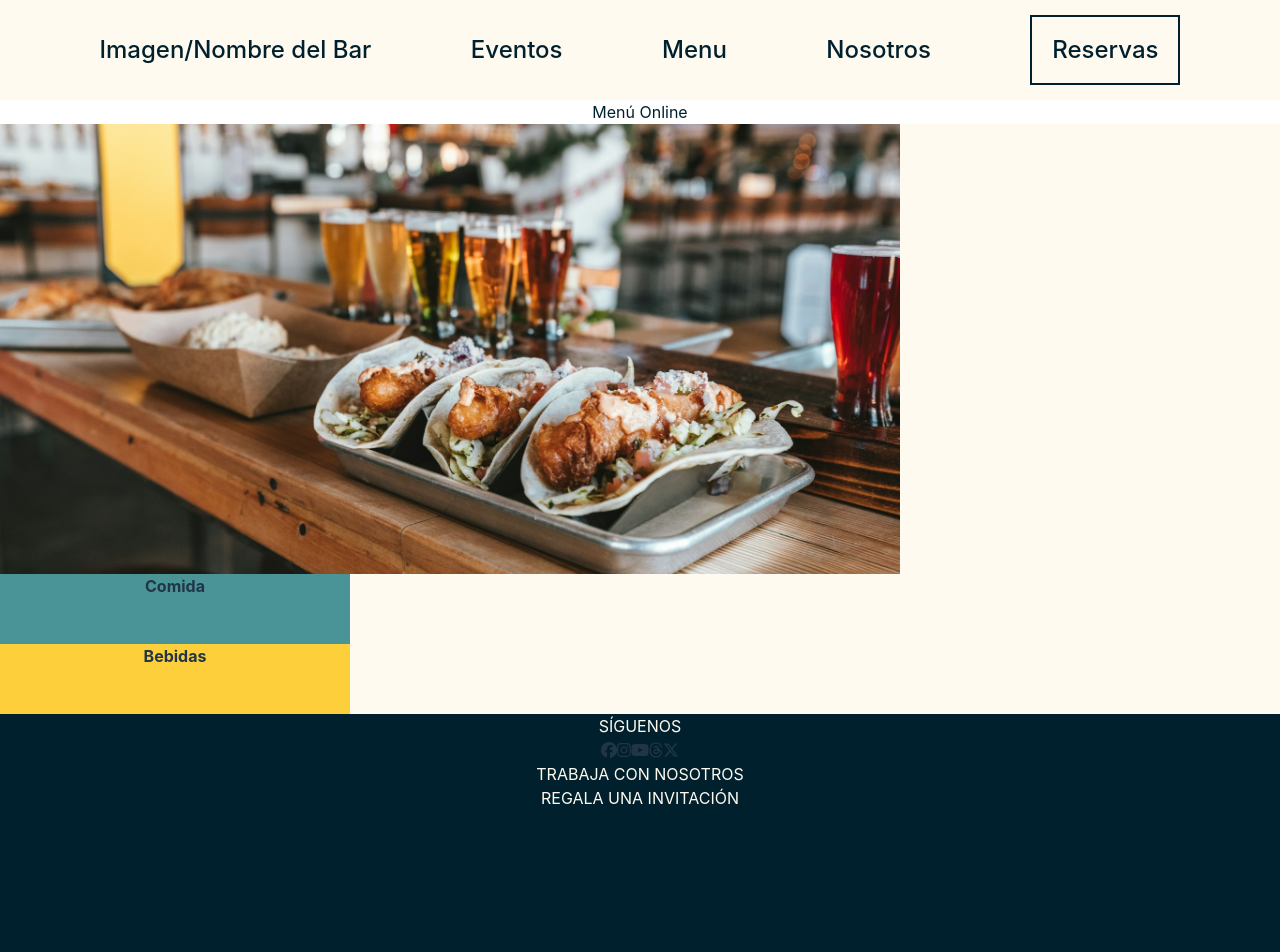
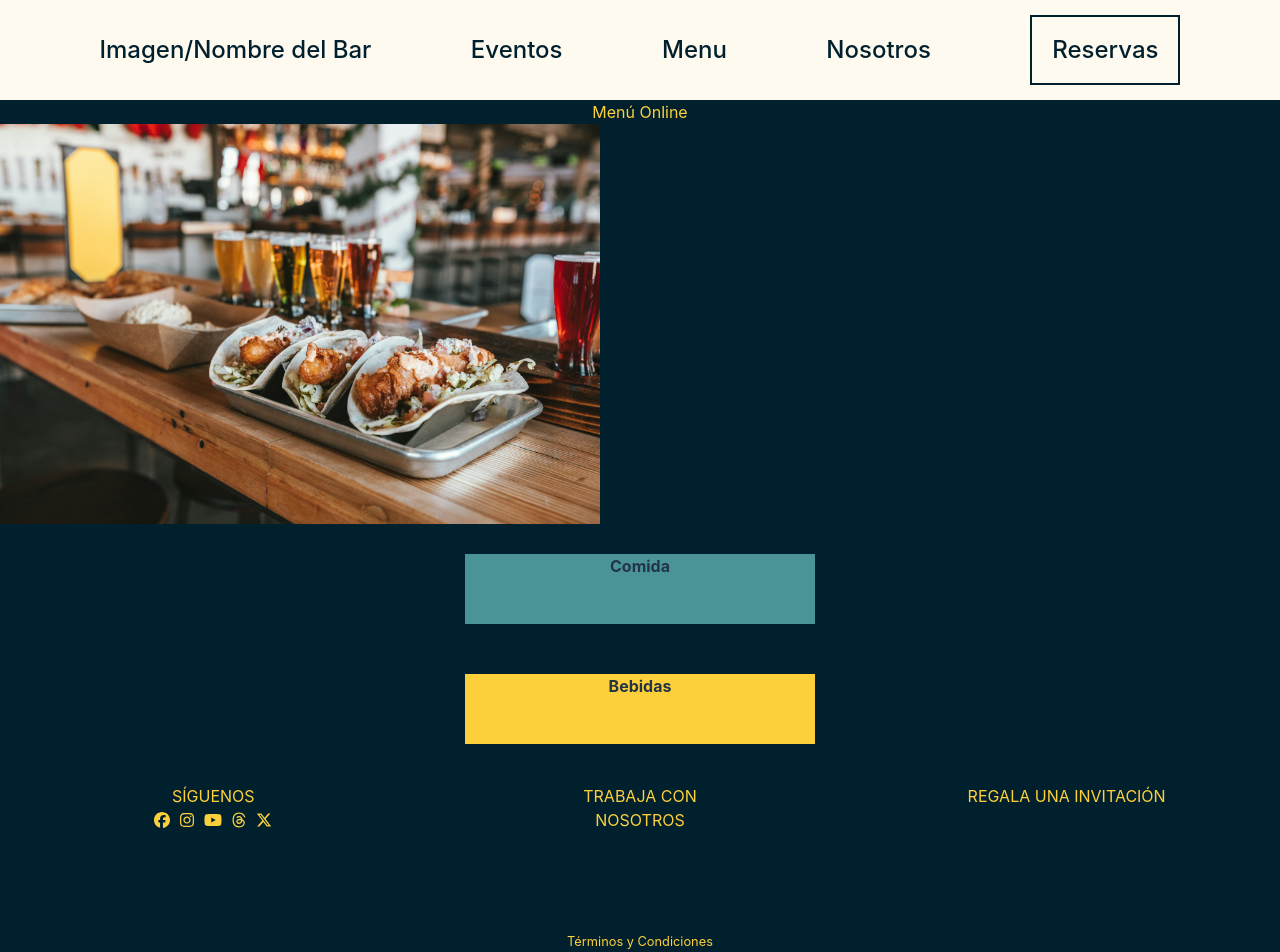
Before and after one commit to saramburo/FrontEnd-Group-9, a React (Vite) app: page /menu in a window 1280 px wide. Shown: the top 952 px of the page. Built offline with nearby package versions, Linux system fonts and the light colour scheme.

Commit message:
css, js e imagenes

```diff
--- a/src/App.css
+++ b/src/App.css
@@ -7,15 +7,10 @@
   box-sizing: border-box;
   --dark-green: #00202e;
   --cream: #fffaf0;
+  --yellow: #fdd03b;
 }
-
-@keyframes logo-spin {
-  from {
-    transform: rotate(0deg);
-  }
-  to {
-    transform: rotate(360deg);
-  }
+main {
+  background-color: var(--dark-green);
 }
 
 @media (prefers-reduced-motion: no-preference) {
@@ -24,6 +19,7 @@
   }
 }
 
+/*Navigation Bar*/
 .ul-navbar {
   display: flex;
   flex-direction: row;
@@ -67,30 +63,64 @@
   color: var(--dark-green);
   font-size: 1.8rem;
 }
+
+/*footer*/
+footer {
+  height: 300px;
+  width: 100vw;
+  background-color: var(--dark-green);
+  position: static;
+}
+
+.footer-text {
+  color: var(--yellow);
+  font-size: 1rem;
+  text-align: center;
+  width: 200px;
+}
+.icon-footer {
+  color: var(--yellow);
+  padding: 0 5px;
+}
+
+.footer-content {
+  display: flex;
+  flex-direction: row;
+  justify-content: space-around;
+  margin: 0 auto;
+  padding-top: 40px;
+}
+.footer-subcontent {
+  padding: 0 100px;
+}
+.footer-subcontent-min {
+  margin: 100px;
+}
+.footer-text-min {
+  color: var(--yellow);
+  font-size: 0.8rem;
+}
+
+/*home*/
 .banner-image {
   width: 100vw;
   height: 100vh;
   position: relative;
 }
-
-main {
-  height: auto;
-}
-footer {
-  height: 450px;
-  width: 100vw;
-  background-color: var(--dark-green);
-  position: static;
-}
 .home-menu {
+  padding-top: 60px;
   height: 950px;
   width: 100vw;
   background-color: var(--cream);
 }
 .home-eventos {
-  height: 950px;
   width: 100vw;
   background-color: var(--dark-green);
+}
+.text-homepage {
+  color: var(--yellow);
+  padding: 60px;
+  margin: 0;
 }
 
 p {
@@ -136,6 +166,8 @@ p {
   align-items: center;
   align-content: center;
 }
+
+/*Nosotros-About*/
 .title-container {
   position: static;
 }
@@ -189,27 +221,24 @@ p {
   grid-row-end: 4;
 }
 
+/*Reservas y menu*/
 .reserva-container-section-1 {
   display: flex;
   flex-direction: row;
   background-color: var(--dark-green);
-}
-
-.reserva-container-section-2 {
-  display: flex;
-  flex-direction: column;
-  background-color: var(--cream);
-}
-
-.reserva-image {
-  width: 300px;
-  height: 450px;
-  object-fit: cover;
+  justify-content: center;
+  column-gap: 100px;
+  padding: 20px;
 }
 
 .reserva-image-2 {
-  width: 900px;
-  height: 450px;
+  width: 600px;
+  height: 400px;
+  object-fit: cover;
+}
+.reserva-image {
+  width: 600px;
+  height: 400px;
   object-fit: cover;
 }
 
@@ -225,7 +254,24 @@ p {
   width: 350px;
   height: 70px;
 }
-
+.reserva-evento-section {
+  padding-top: 30px;
+  display: flex;
+  flex-direction: column;
+  align-self: center;
+  align-items: center;
+  row-gap: 50px;
+}
+.reserva-boton {
+  text-align: center;
+  display: flex;
+  justify-content: center;
+  align-items: center;
+  font-size: 1.5rem;
+  color: var(--dark-green);
+  padding: 15px;
+}
+/*reserva evento */
 p {
   color: var(--dark-green);
 }
@@ -240,20 +286,31 @@ p {
 .eventos-reservables {
   border: 1px solid black;
   padding: 20px 100px;
+  background-color: var(--cream);
 }
 
 .bloque-reserva {
   border: 1px solid black;
   padding: 20px 100px;
 }
-
+h3.title-reservas {
+  color: var(--yellow);
+}
 .reservacion {
   border: 1px solid black;
   padding: 20px 100px;
+  background-color: var(--dark-green);
+}
+li.reserva-realizada {
+  color: var(--yellow);
+}
+p.reserva-realizada {
+  color: var(--yellow);
 }
 .reservas-realizadas-container {
   border: 1px solid black;
   padding: 20px 100px;
+  color: var(--yellow);
 }
 ul {
   list-style: none;
@@ -269,7 +326,7 @@ ul {
   font-size: 1.3rem;
 }
 h2 {
-  color: var(--dark-green);
+  color: var(--yellow);
   font-size: 2.5rem;
 }
 h3 {
@@ -277,8 +334,48 @@ h3 {
   font-size: 2rem;
   text-align: center;
 }
-.footer-text {
-  color: var(--cream);
-  font-size: 1rem;
-  text-align: center;
+/*reserva  día*/
+form {
+  display: flex;
+  flex-direction: column;
+  width: 250px;
+  justify-content: center;
+  margin: 0 auto;
+  padding-top: 10px;
+  row-gap: 10px;
 }
+/*eventos*/
+.event-grid-container {
+  width: 55%;
+  margin: 0 auto;
+}
+.event-image-grid {
+  display: grid;
+  grid-template-columns: repeat(2, 1fr);
+  grid-template-rows: repeat(2, 1fr);
+  row-gap: 25px;
+  margin: 0 auto;
+}
+
+.event-image-grid-1 {
+  width: 400px;
+  height: 500px;
+  object-fit: cover;
+}
+.event-image-grid-1:hover {
+  width: 400px;
+  height: 500px;
+  object-fit: cover;
+  animation-name: imagen-evento;
+  animation-duration: 1s;
+}
+
+@keyframes imagen-evento {
+  from {
+    width: 400px;
+    height: 500px;
+  }
+  to {
+    transform: translate(-10px, -10px);
+  }
+}
--- a/src/components/Footer.jsx
+++ b/src/components/Footer.jsx
@@ -15,11 +15,11 @@ function Footer() {
           <div className="footer-subcontent">
             <h3 className="footer-text">SÍGUENOS</h3>
             <div className="footer-icon">
-              <FontAwesomeIcon icon={faFacebook} />
-              <FontAwesomeIcon icon={faInstagram} />
-              <FontAwesomeIcon icon={faYoutube} />
-              <FontAwesomeIcon icon={faThreads} />
-              <FontAwesomeIcon icon={faXTwitter} />
+              <FontAwesomeIcon icon={faFacebook} className="icon-footer" />
+              <FontAwesomeIcon icon={faInstagram} className="icon-footer" />
+              <FontAwesomeIcon icon={faYoutube} className="icon-footer" />
+              <FontAwesomeIcon icon={faThreads} className="icon-footer" />
+              <FontAwesomeIcon icon={faXTwitter} className="icon-footer" />
             </div>
           </div>
           <div className="footer-subcontent">
@@ -28,9 +28,9 @@ function Footer() {
           <div className="footer-subcontent">
             <h3 className="footer-text">REGALA UNA INVITACIÓN</h3>
           </div>
-          <div className="footer-subcontent-min">
-            <h3 className="footer-text-min">Términos y Condiciones</h3>
-          </div>
+        </div>
+        <div className="footer-subcontent-min">
+          <h3 className="footer-text-min">Términos y Condiciones</h3>
         </div>
       </footer>
     </>
--- a/src/pages/Dia.jsx
+++ b/src/pages/Dia.jsx
@@ -10,7 +10,9 @@ function Dia() {
   const handleClick = (event) => {
     if (date !== "" && personas > 0 && (correo !== null || correo !== "")) {
       alert(
-        `Solicitud Enviada, espera tu confirmación en: ${correo} y ${personas} personas`
+        `Solicitud Enviada, espera tu confirmación ${correo}, para ${personas} personas, el día ${date.getDate()}/${
+          date.getMonth() + 1
+        }/${date.getFullYear()}`
       );
     } else {
       alert("falta info");
@@ -30,6 +32,7 @@ function Dia() {
     <>
       <p>Selecciona Día de la Reserva</p>
       <form>
+        <label>Selecciona la Fecha:</label>
         <DatePicker selected={date} onChange={(date) => setDate(date)} />
         <label>Cantidad de Personas</label>
         <input
--- a/src/pages/Evento.jsx
+++ b/src/pages/Evento.jsx
@@ -71,7 +71,7 @@ function Evento() {
           </ul>
         </div>
         <div className="reservacion">
-          <h3>Mis Reservas</h3>
+          <h3 className="title-reservas">Mis Reservas</h3>
           <ul>
             {reservas.map((reserva) => {
               return (
--- a/src/pages/Eventos.jsx
+++ b/src/pages/Eventos.jsx
@@ -11,18 +11,18 @@ function Eventos() {
       <div className="title-container">
         <h2 className="title-text">Eventos</h2>
       </div>
-      <div className="grid-container">
-        <div className="about-image-grid">
+      <div className="event-grid-container">
+        <div className="event-image-grid">
           <div className="event-image-grid-1">
             <img src={img1} class="gallery__img" />
           </div>
-          <div className="event-image-grid-2">
+          <div className="event-image-grid-1">
             <img src={img2} class="gallery__img" />
           </div>
-          <div className="event-image-grid-3">
+          <div className="event-image-grid-1">
             <img src={img3} class="gallery__img" />
           </div>
-          <div className="event-image-grid-4">
+          <div className="event-image-grid-1">
             <img src={img4} className="gallery__img" />
           </div>
         </div>
--- a/src/pages/Menu.jsx
+++ b/src/pages/Menu.jsx
@@ -9,7 +9,7 @@ function Menu() {
       <main>
         <div className="reserva-container">
           <div className="subtitle">
-            <h3>Menú Online</h3>
+            <h2>Menú Online</h2>
           </div>
           <div className="reserva-container-section-2">
             <div className="reserva-image-container">
--- a/src/pages/Reservas.jsx
+++ b/src/pages/Reservas.jsx
@@ -2,8 +2,7 @@ import React from "react";
 import Header from "../components/Header";
 import Footer from "../components/Footer";
 import { NavLink, Outlet, Navigate } from "react-router-dom";
-import img1 from "../assets/florencia-viadana-mI61X5I-jKQ-unsplash.jpg";
-
+import img1 from "../assets/steve-allison-LRx-y4bRdMA-unsplash.jpg";
 function Reservas() {
   return (
     <>
@@ -11,20 +10,21 @@ function Reservas() {
         <div className="title-container">
           <h2 className="title-text">Reserva</h2>
         </div>
-        <div className="reserva-container">
+
         <div className="reserva-container-section-1">
           <div className="reserva-image-container">
             <img className="reserva-image" src={img1} />
           </div>
           <div className="reserva-evento-section">
             <div className="reserva-evento-botón-1">
-                <NavLink to="/evento" className="selected">
+              <NavLink to="/evento" className="reserva-boton">
                 Evento
               </NavLink>
             </div>
             <div className="reserva-evento-botón-2">
-                <NavLink to="/dia">Día</NavLink>
-              </div>
+              <NavLink to="/dia" className="reserva-boton">
+                Día
+              </NavLink>
             </div>
           </div>
         </div>
```
Also changed, not shown: src/pages/Home.jsx (+34 -2 lines). Lines whose indentation alone changed are shown as unchanged.
